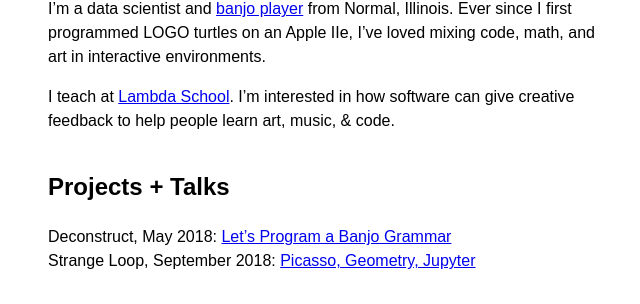
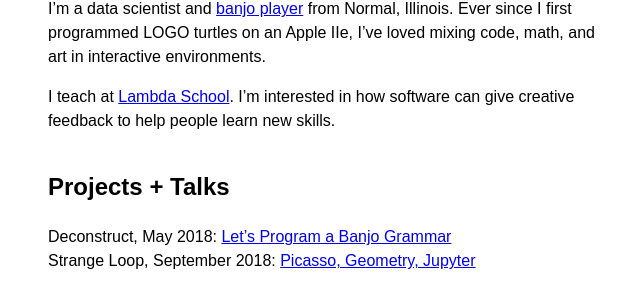
Before and after one commit to rrherr/rrherr.github.io, a Jekyll site: the page built from index.md, in a window 1280 px wide. Shown: the part 120-424 px from the top of the page, without its empty margins (312-952 px from the left). Built offline with Jekyll 4.4.1, drawn with Linux system fonts in a browser that asks for light colours; our own code applies the rules of GitHub Pages for plain Markdown files.

Commit message:
Update index.md

```diff
--- a/index.md
+++ b/index.md
@@ -2,7 +2,7 @@
 
 I'm a data scientist and [banjo player](https://www.youtube.com/playlist?list=PLAwif0tmlJfUaGjOkqTl5RNJQLJH3798I) from Normal, Illinois. Ever since I first programmed LOGO turtles on an Apple IIe, I've loved mixing code, math, and art in interactive environments.
 
-I teach at [Lambda School](https://lambdaschool.com/). I'm interested in how software can give creative feedback to help people learn art, music, & code.
+I teach at [Lambda School](https://lambdaschool.com/). I'm interested in how software can give creative feedback to help people learn new skills.
 
 ## Projects + Talks
 
```
